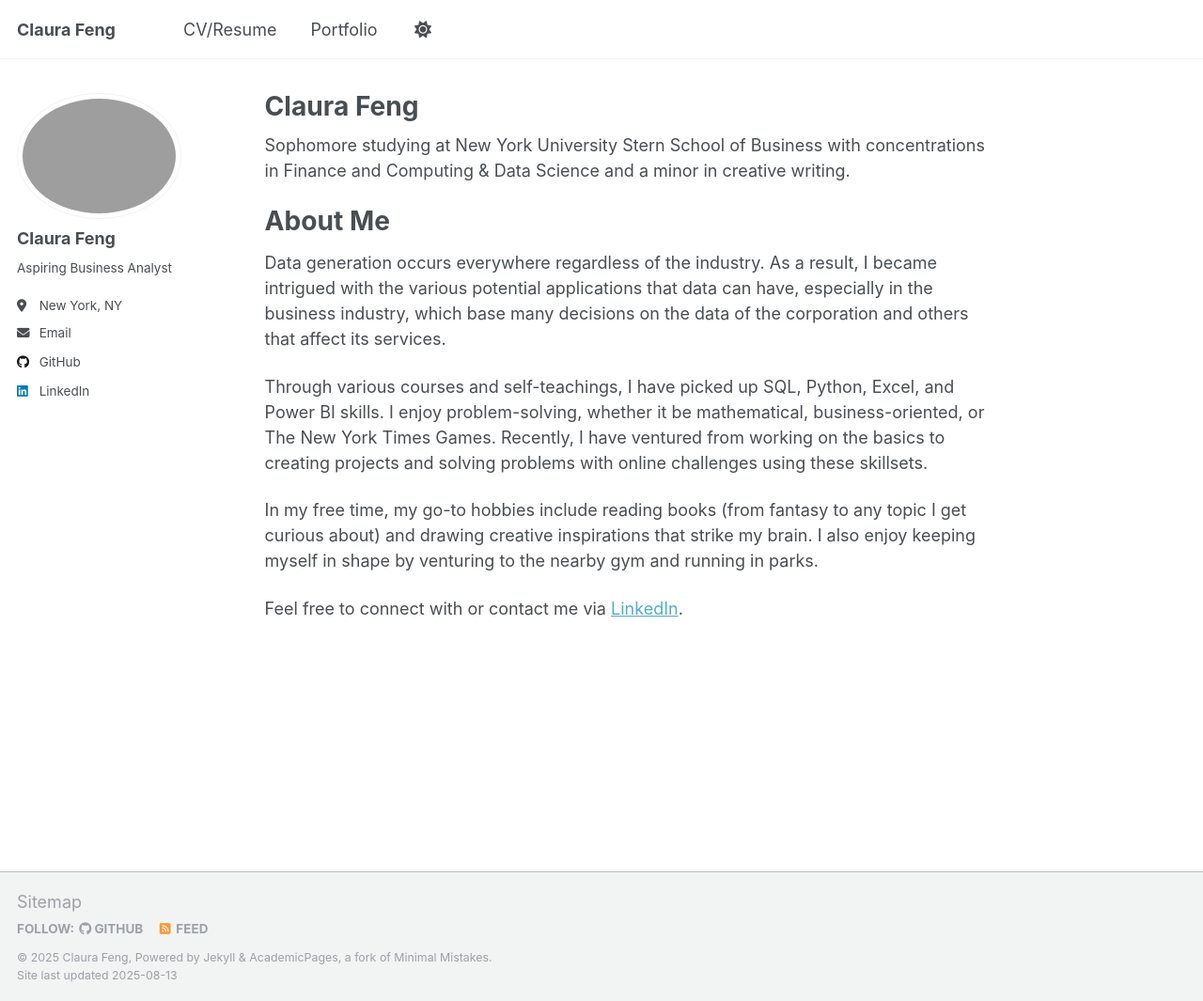
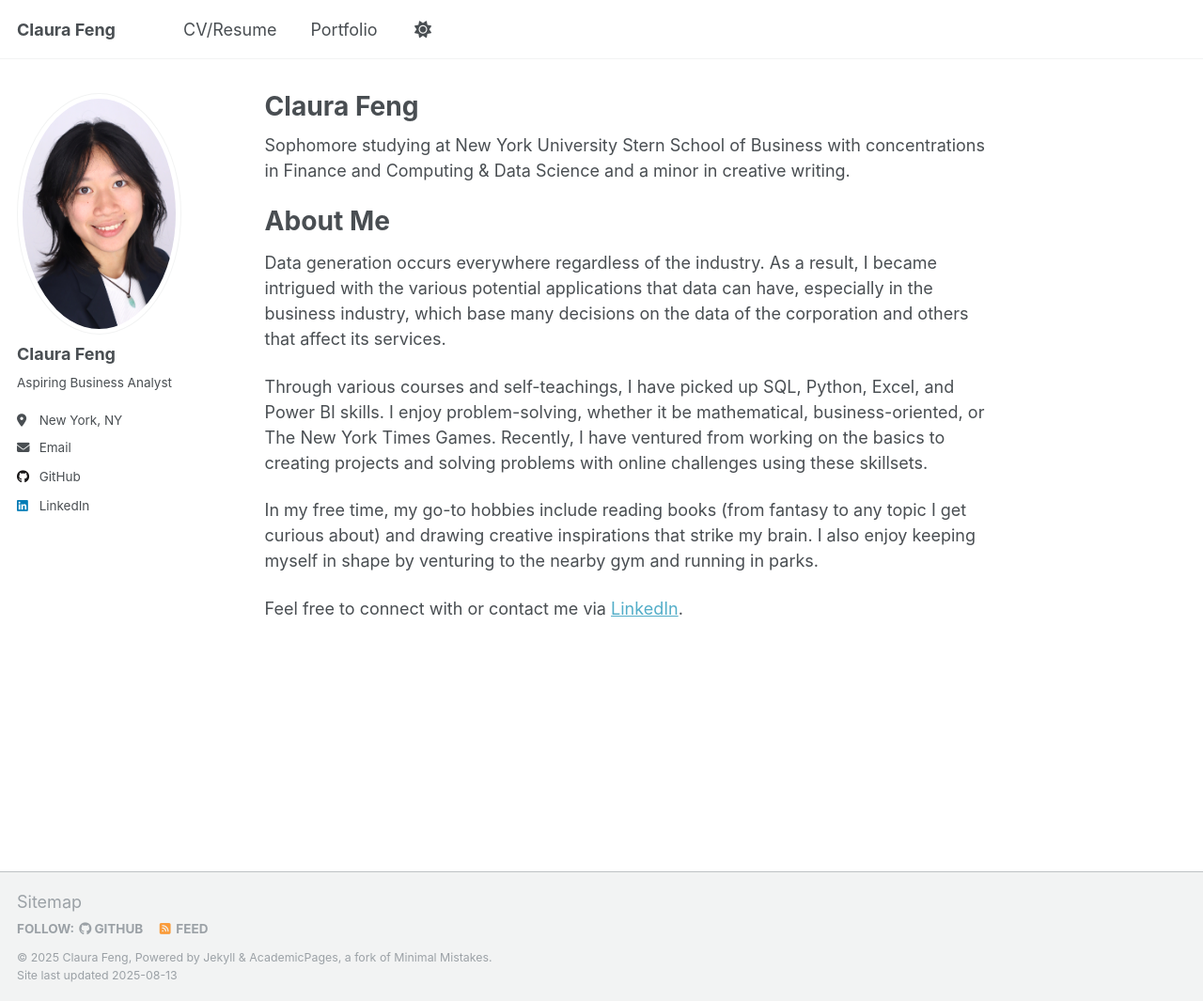
Before and after one commit to claurafeng/claurafeng.github.io, a Jekyll site: the page built from _pages/about.md, in a window 1280 px wide and 1065 px high. Shown: the whole window at 94% size. Built offline with Jekyll 4.4.1, drawn with Linux system fonts in a browser that asks for light colours; a script that is not in the unit is left out.

Commit message:
Update _config.yml

```diff
--- a/_config.yml
+++ b/_config.yml
@@ -22,7 +22,7 @@ repository               : "claurafeng.github.io"
 #               Additional customization can be done by editing /_includes/author-profile.html
 author:
   # Biographic information
-  avatar           : "claura_feng_headshot.jpg"
+  avatar           : "Claura Feng Headshot.jpg"
   name             : "Claura Feng"
   bio              : "Aspiring Business Analyst"
   location         : "New York, NY"
```
